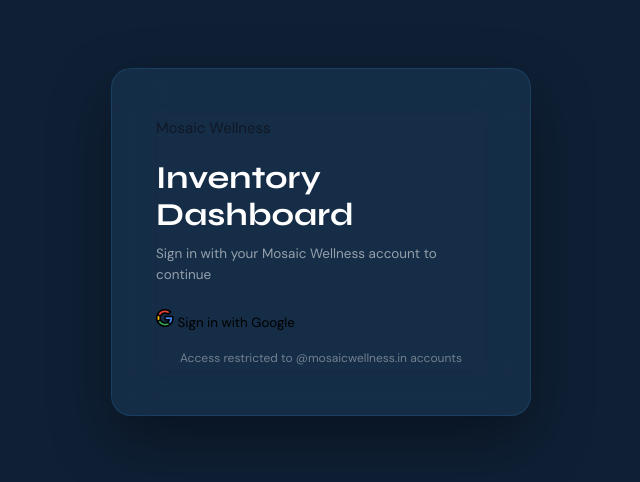
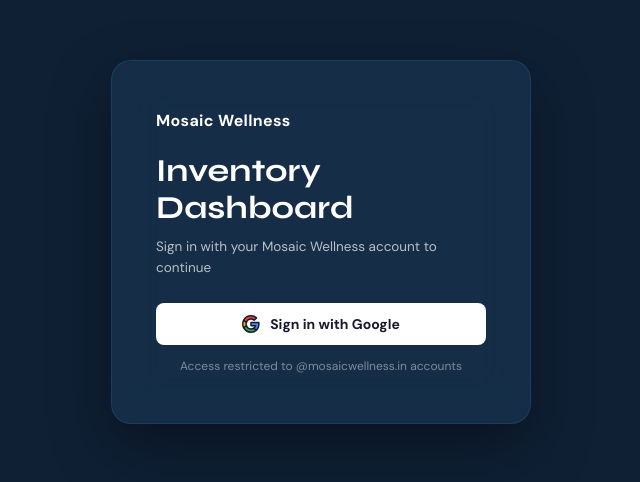
Before and after one commit to BJPATEL90/inventory-adjustment-dashboard, a plain HTML site: page index.html in a window 1280 px wide. Shown: the part 158-640 px from the top of the page, without its empty margins (319-959 px from the left). Drawn offline with nearby package versions, Linux system fonts and the light colour scheme.

Commit message:
Update index.html

```diff
--- a/index.html
+++ b/index.html
@@ -25,12 +25,12 @@
     <div class="login-card">
       <div class="login-logo">
         <img src="assets/logo.svg" alt="Mosaic Wellness" onerror="this.style.display='none'" />
-        <span class="login-brand">Mosaic Wellness</span>
+        <span class="login-brand" style="color:#ffffff;font-weight:700;font-size:16px;letter-spacing:0.02em;">Mosaic Wellness</span>
       </div>
-      <h1 class="login-title">Inventory Dashboard</h1>
-      <p class="login-sub">Sign in with your Mosaic Wellness account to continue</p>
-      <button id="google-login-btn" class="google-login-btn" onclick="handleGoogleLogin()">
-        <svg class="google-icon" viewBox="0 0 24 24" xmlns="http://www.w3.org/2000/svg">
+      <h1 class="login-title" style="color:#ffffff;">Inventory Dashboard</h1>
+      <p class="login-sub" style="color:rgba(255,255,255,0.7);">Sign in with your Mosaic Wellness account to continue</p>
+      <button id="google-login-btn" class="google-login-btn" onclick="handleGoogleLogin()" style="background:#ffffff;color:#1a1a2e;border:none;display:flex;align-items:center;gap:10px;padding:12px 24px;border-radius:8px;font-size:14px;font-weight:600;cursor:pointer;width:100%;justify-content:center;margin:8px 0;">
+        <svg class="google-icon" viewBox="0 0 24 24" xmlns="http://www.w3.org/2000/svg" width="20" height="20">
           <path d="M22.56 12.25c0-.78-.07-1.53-.2-2.25H12v4.26h5.92c-.26 1.37-1.04 2.53-2.21 3.31v2.77h3.57c2.08-1.92 3.28-4.74 3.28-8.09z" fill="#4285F4"/>
           <path d="M12 23c2.97 0 5.46-.98 7.28-2.66l-3.57-2.77c-.98.66-2.23 1.06-3.71 1.06-2.86 0-5.29-1.93-6.16-4.53H2.18v2.84C3.99 20.53 7.7 23 12 23z" fill="#34A853"/>
           <path d="M5.84 14.09c-.22-.66-.35-1.36-.35-2.09s.13-1.43.35-2.09V7.07H2.18C1.43 8.55 1 10.22 1 12s.43 3.45 1.18 4.93l3.66-2.84z" fill="#FBBC05"/>
@@ -38,8 +38,8 @@
         </svg>
         Sign in with Google
       </button>
-      <p id="login-error" class="login-error" style="display:none"></p>
-      <p class="login-note">Access restricted to @mosaicwellness.in accounts</p>
+      <p id="login-error" class="login-error" style="display:none;color:#ff6b6b;font-size:13px;margin-top:8px;"></p>
+      <p class="login-note" style="color:rgba(255,255,255,0.45);font-size:12px;margin-top:12px;">Access restricted to @mosaicwellness.in accounts</p>
     </div>
   </div>
 
```
